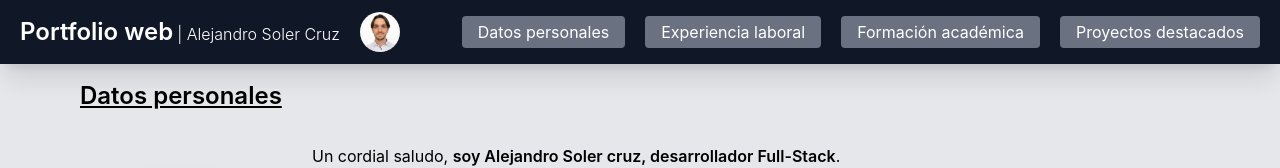
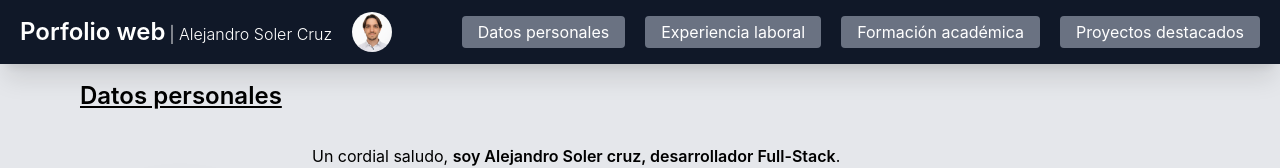
Before and after one commit to gh-asc99/Portfolio-Web-ASC, a React (Vite) app: page / in a window 1280 px wide. Shown: the top 168 px of the page. Built offline with nearby package versions, Linux system fonts and the light colour scheme.

Commit message:
Correcciones gramaticales hechas

```diff
--- a/index.html
+++ b/index.html
@@ -4,7 +4,7 @@
     <meta charset="UTF-8" />
     <link rel="icon" type="image/png" href="/circ-ASC.png" />
     <meta name="viewport" content="width=device-width, initial-scale=1.0" />
-    <title>Portfolio web ASC</title>
+    <title>Porfolio web ASC</title>
   </head>
   <body>
     <div id="root"></div>
--- a/src/components/components/DatosPresentacion.jsx
+++ b/src/components/components/DatosPresentacion.jsx
@@ -5,7 +5,7 @@ const DatosPresentacion = () => {
   return (
     <div className="flex items-center text-white gap-5">
       <h2 className='font-semibold'>
-        <span className='text-2xl'>Portfolio web</span> {" "}
+        <span className='text-2xl'>Porfolio web</span> {" "}
         <span className="font-light">| Alejandro Soler Cruz</span>
       </h2>
       <div className="w-10 h-10 rounded-full">
```
